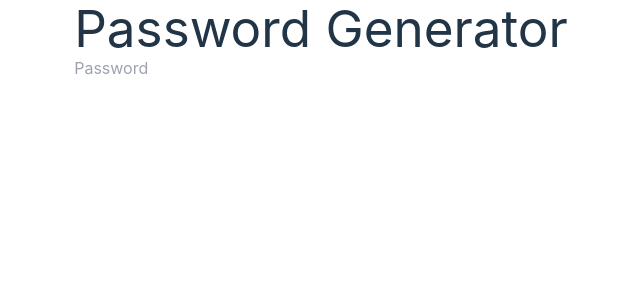
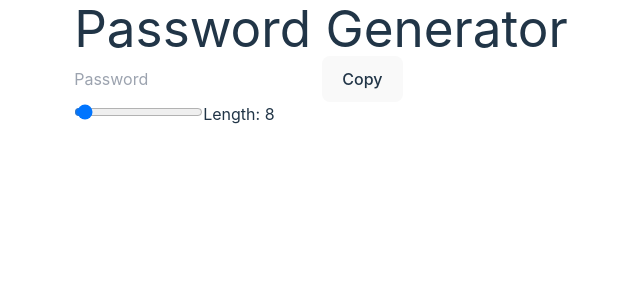
Before and after one commit to GautamShriharsh/React_Journey, a React app in the folder 05passwordGenerator/: page / in a window 1280 px wide. Shown: the top 300 px of the page, without its empty margins (319-959 px from the left). Built offline with nearby package versions, Linux system fonts and the light colour scheme; the HTML template or start-up script is replaced by a standard one.

Commit message:
Created copy button and length selector

```diff
--- a/05passwordGenerator/src/App.jsx
+++ b/05passwordGenerator/src/App.jsx
@@ -36,8 +36,23 @@ function App() {
           className='outline-none w-full py-1 px-3 '
           placeholder='Password'
           readOnly
-
-          />
+         />
+         <button
+         className='outline-none bg-blue-500 text-white px-3 py-0.5 shrink-0'
+         >Copy</button>
+        </div>
+        <div className='flex text-sm gap-x-2'>
+          <div className='flex items-center gap-x-1'>
+            <input
+            type="range"
+            min={6}
+            max={100}
+            value={length}
+            className='cursor-pointer'
+            onChange={(e) => {setLength(e.target.value)}}
+            />
+            <label>Length: {length}</label>
+          </div>
         </div>
       </div>
     </>
```
